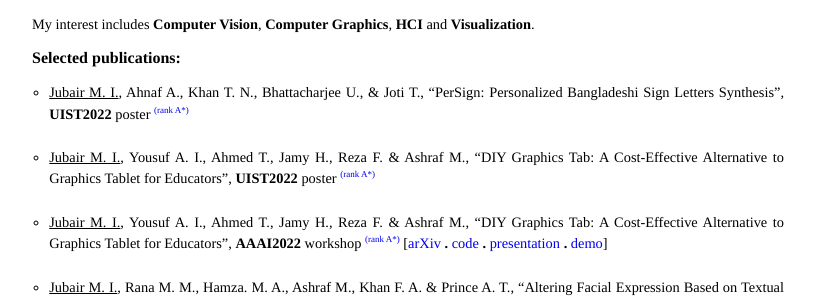
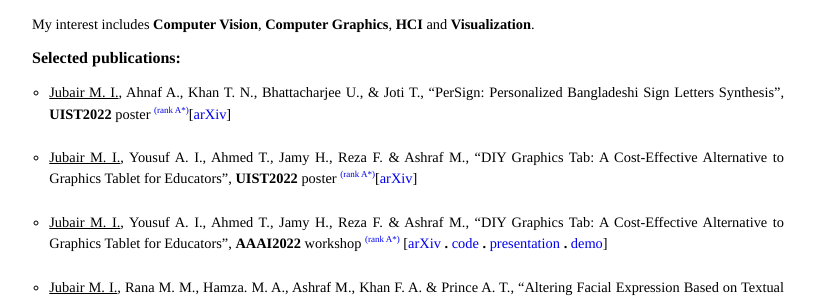
Before and after one commit to imruljubair/imruljubair.github.io, a Jekyll site: the page built from index.html, in a window 1280 px wide and 900 px high, scrolled down 867 px. Shown: the part 154-452 px from the top of the window, without its empty margins (232-1047 px from the left). Built offline with Jekyll 4.4.1, drawn with Linux system fonts in a browser that asks for light colours.

Commit message:
Update research.html

```diff
--- a/_includes/research.html
+++ b/_includes/research.html
@@ -13,9 +13,9 @@
 -->
 <p style="font-size:100%; font-weight:bold"> Selected publications:</p>
 <ol style="font-size:90%; list-style-type:circle;  text-align:justify">
-  <li> <u>Jubair M. I.</u>, Ahnaf A., Khan T. N., Bhattacharjee U., & Joti T., “PerSign: Personalized Bangladeshi Sign Letters Synthesis”, <strong>UIST2022</strong> poster <a href="http://portal.core.edu.au/conf-ranks/66/"; style="font-size:xx-small; vertical-align:top">(rank A*)</a></li>
+  <li> <u>Jubair M. I.</u>, Ahnaf A., Khan T. N., Bhattacharjee U., & Joti T., “PerSign: Personalized Bangladeshi Sign Letters Synthesis”, <strong>UIST2022</strong> poster <a href="http://portal.core.edu.au/conf-ranks/66/"; style="font-size:xx-small; vertical-align:top">(rank A*)</a>[<a href="https://arxiv.org/abs/2209.14591">arXiv</a>]</li>
   <br>
-  <li> <u>Jubair M. I.</u>, Yousuf A. I., Ahmed T., Jamy H., Reza F. & Ashraf M., “DIY Graphics Tab: A Cost-Effective Alternative to Graphics Tablet for Educators”, <strong>UIST2022</strong> poster <a href="http://portal.core.edu.au/conf-ranks/66/"; style="font-size:xx-small; vertical-align:top">(rank A*)</a></li>
+  <li> <u>Jubair M. I.</u>, Yousuf A. I., Ahmed T., Jamy H., Reza F. & Ashraf M., “DIY Graphics Tab: A Cost-Effective Alternative to Graphics Tablet for Educators”, <strong>UIST2022</strong> poster <a href="http://portal.core.edu.au/conf-ranks/66/"; style="font-size:xx-small; vertical-align:top">(rank A*)</a>[<a href="https://arxiv.org/abs/2209.14586">arXiv</a>]</li>
   <br>
   <li> <u>Jubair M. I.</u>, Yousuf A. I., Ahmed T., Jamy H., Reza F. & Ashraf M., “DIY Graphics Tab: A Cost-Effective Alternative to Graphics Tablet for Educators”, <strong>AAAI2022</strong> workshop <a href="http://portal.core.edu.au/conf-ranks/?search=American+Association+for+Artificial+Intelligence&by=all&source=CORE2021&sort=atitle&page=1"; style="font-size:xx-small; vertical-align:top">(rank A*)</a> [<a href="https://arxiv.org/abs/2112.03269">arXiv</a> <strong>.</strong> <a href="https://github.com/Arafat-yousuf/DIY-Graphic-Tab_Mask-RCNN">code</a> <strong>.</strong> <a href="https://youtu.be/rkcHIDOOoKQ">presentation</a> <strong>.</strong> <a href="https://youtu.be/3FhcmeKcWqE">demo</a>]</li>
   <br>
```
